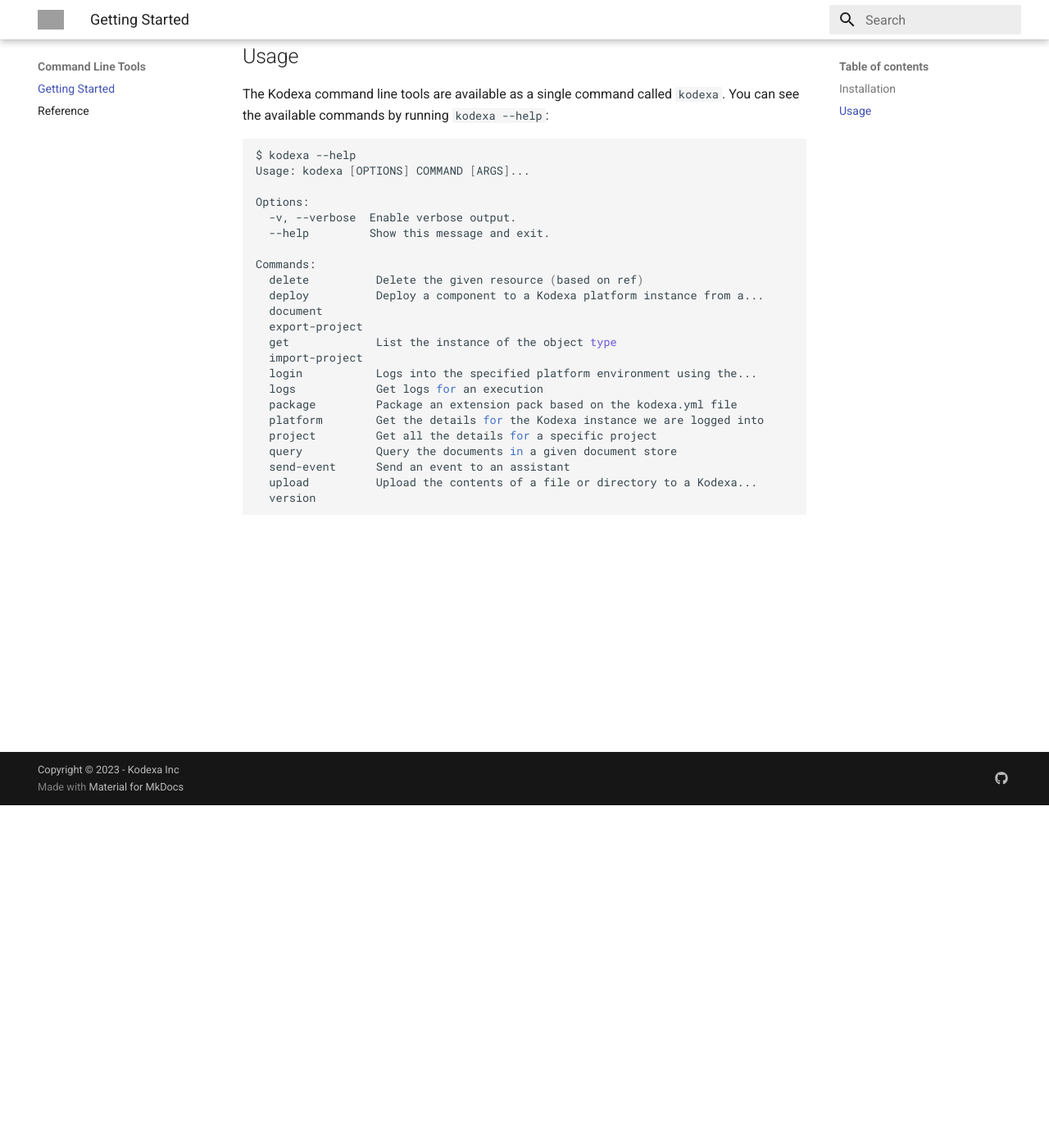
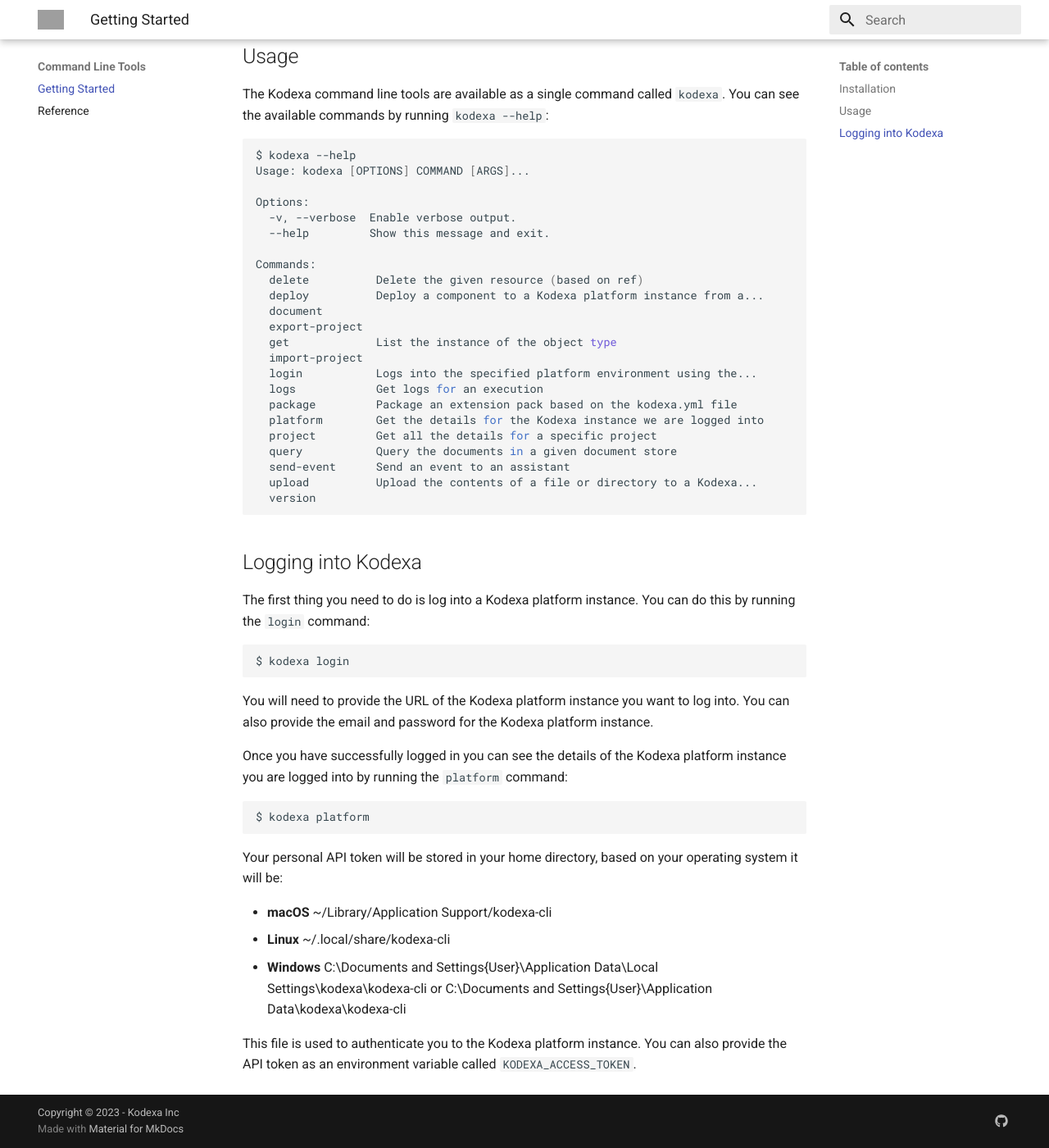
Before and after one commit to regutierrez/kodexa-cli, an MkDocs documentation site: the page built from docs/index.md, in a window 1280 px wide and 1400 px high, scrolled down 418 px. Shown: the whole window at 82% size. Built offline with MkDocs 1.6.1 and Material for MkDocs 9.7.7, drawn with Linux system fonts in a browser that asks for light colours; comment, search, counter and statistics services are not loaded; grey boxes are pictures that could not be loaded.

Commit message:
Include the information on how to login

````diff
--- a/docs/index.md
+++ b/docs/index.md
@@ -39,3 +39,33 @@
   upload          Upload the contents of a file or directory to a Kodexa...
   version
 ```
+
+## Logging into Kodexa
+
+The first thing you need to do is log into a Kodexa platform instance. You can do this by running the `login` command:
+
+```shell
+$ kodexa login
+```
+
+You will need to provide the URL of the Kodexa platform instance you want to log into. You can also provide the email
+and password for the Kodexa platform instance.
+
+Once you have successfully logged in you can see the details of the Kodexa platform instance you are logged into by
+running the `platform` command:
+
+```shell
+$ kodexa platform
+```
+
+Your personal API token will be stored in your home directory, based on your operating system it will be:
+
+
+
+* **macOS** ~/Library/Application Support/kodexa-cli
+* **Linux** ~/.local/share/kodexa-cli
+* **Windows** C:\Documents and Settings\{User}\Application Data\Local Settings\kodexa\kodexa-cli
+or C:\Documents and Settings\{User}\Application Data\kodexa\kodexa-cli
+
+This file is used to authenticate you to the Kodexa platform instance. You can also provide the API token as an
+environment variable called `KODEXA_ACCESS_TOKEN`.
````
